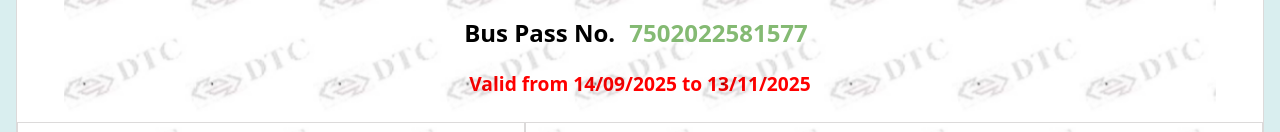
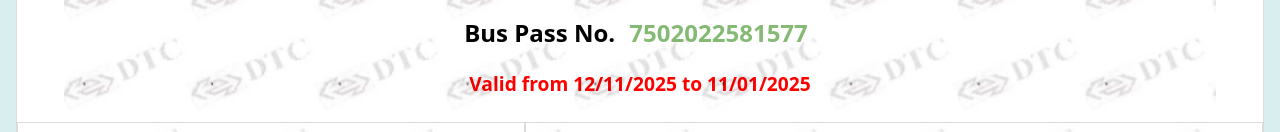
Before and after one commit to BhagatSingh-23/dtcpass, a React (Vite) app: page / in a window 1280 px wide. Shown: the part 465-597 px from the top of the page. Built offline with nearby package versions, Linux system fonts and the light colour scheme.

Commit message:
Update App.jsx

```diff
--- a/src/App.jsx
+++ b/src/App.jsx
@@ -25,7 +25,7 @@
 
           </span>
 
-          <div className='redP'>Valid from 14/09/2025 to 13/11/2025</div>
+          <div className='redP'>Valid from 12/11/2025 to 11/01/2025</div>
 
           <div className='foot-img'>
             <div className='sign-img'><img src="./sign.png" alt="" width={80} /></div>
```
